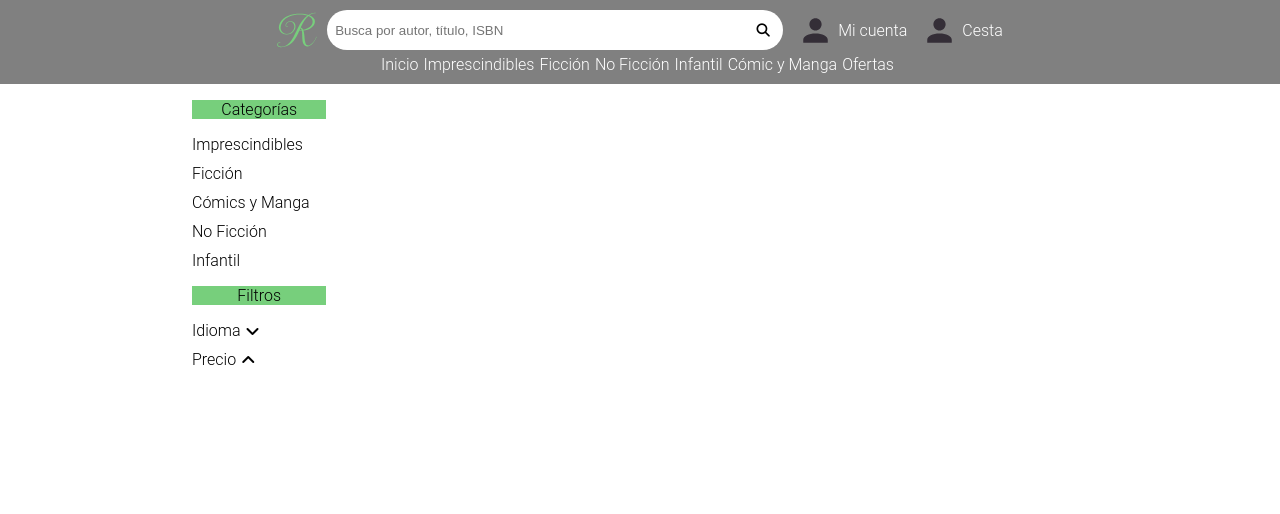
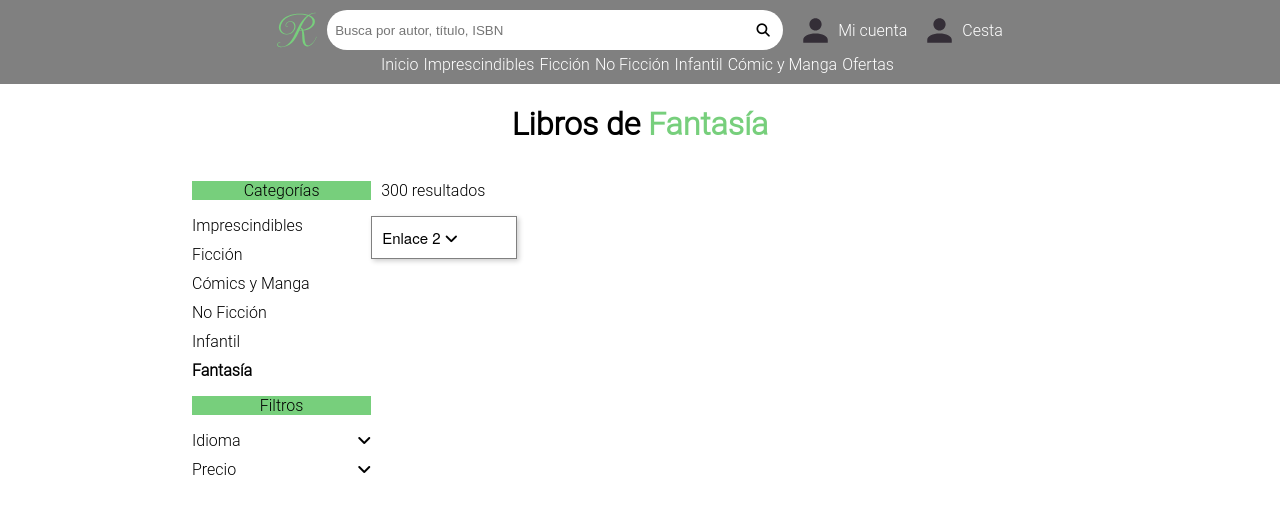
Before and after one commit to 0xMGuerra/TestTemplate, an Angular app: page / in a window 1280 px wide. Shown: the top 514 px of the page. Built offline with nearby package versions, Linux system fonts and the light colour scheme.

Commit message:
first version menu desplegable

```diff
--- a/src/app/category/category.component.css
+++ b/src/app/category/category.component.css
@@ -1,15 +1,30 @@
 
+
+.main-category{
+  display: flex;
+  flex-direction: row;
+}
+
+.tittle{
+  display: flex;
+  justify-content: center;
+}
 .titulo-categorias {
   background-color: #77CF7C; /* Color de fondo verde */
   text-align: center;
-  width: 15%;
 }
 
+.ajustes{
+  width: 20%;
+}
+
+.resultados{
+  width: 80%;
+}
 ul {
   list-style-type: none;
   margin: 0;
   padding: 0;
-  text-align: start;
 }
 
 li {
@@ -29,7 +44,8 @@ a {
 
 .item {
   display: flex;
-  align-items: center;
+  width: 100%;
+  height: 100%;
   margin-bottom: 10px;
 }
 
@@ -38,5 +54,82 @@ a {
 }
 
 .icono {
-  margin-left: 5px;
+  margin-left: auto;
+  margin-top: auto;
+  margin-bottom: auto;
 }
+
+.parametro{
+  margin: 0px;
+}
+
+
+body {
+  font-family: Arial, sans-serif;
+}
+
+
+
+
+/* items del menu */
+
+
+#menu {
+  border: 1px solid gray;
+  box-shadow: 2px 2px 5px rgba(0, 0, 0, 0.2);
+  position:relative;
+  width: 20%;
+  margin:0;
+  padding:0;
+}
+
+/* enlaces del menu */
+
+#menu a {
+  display:block;
+  text-decoration:none;
+  font-weight:400;
+  font-size:15px;
+  padding:10px;
+  font-family:"HelveticaNeue", "Helvetica Neue", Helvetica, Arial, sans-serif;
+}
+
+/* efecto al pasar el ratón por los items del menu */
+
+#menu:hover {
+  background:gray;
+}
+
+/* menu desplegable */
+
+#menu ul {
+  border: 1px solid gray;
+  box-shadow: 2px 2px 5px rgba(0, 0, 0, 0.2);
+  display:none;
+  position:absolute;
+  padding:0;
+}
+
+/* items del menu desplegable */
+
+#menu ul li{
+  float:none;
+  width:150px
+}
+
+/* enlaces de los items del menu desplegable */
+
+#menu ul a {
+  line-height:120%;
+  margin: 0px;
+}
+
+/* items del menu desplegable al pasar el ratón */
+
+#menu:hover > ul {
+  display:block;
+}
+
+#menu ul li:hover {
+  background:gray;
+}
--- a/src/app/category/category.component.html
+++ b/src/app/category/category.component.html
@@ -1,27 +1,49 @@
 <main>
-  <section>
-    <div class="titulo-categorias">
-      <p>Categorías</p>
+  <div class="tittle">
+    <h1 class="main-tittle-category">Libros de <span style="color: #77CF7C;" >Fantasía</span> </h1>
   </div>
+
+  <article class="main-category">
+
+    <section class="ajustes">
+      <p class="titulo-categorias">Categorías</p>
       <ul>
         <li><a href="#">Imprescindibles</a></li>
         <li><a href="#">Ficción</a></li>
         <li><a href="#">Cómics y Manga</a></li>
         <li><a href="#">No Ficción</a></li>
         <li><a href="#">Infantil</a></li>
+        <li style="font-weight: bold"><a href="#">Fantasía</a></li>
       </ul>
-    <div class="titulo-categorias">
-      <p>Filtros</p>
-    </div>
+      <p class="titulo-categorias">Filtros</p>
       <div class="menu">
         <div class="item">
-        <span>Idioma</span>
+          <p class="parametro">Idioma</p>
           <i class="fa-solid fa-angle-down icono"></i>
         </div>
         <div class="item">
-        <span>Precio</span>
-        <i class="fa-solid fa-angle-up icono"></i>
+          <p class="parametro">Precio</p>
+          <i class="fa-solid fa-angle-down icono"></i>
         </div>
       </div>
     </section>
+
+    <section class="resultados">
+      <p style="padding-left: 10px">300 resultados</p>
+
+      <nav id="menu">
+        <a href="#">
+          Enlace 2
+          <i class="fa-solid fa-angle-down icono"></i>
+        </a>
+        <ul>
+          <li><a href="#">Enlace 2.1</a></li>
+          <li><a href="#">Enlace 2.2</a></li>
+          <li><a href="#">Enlace 2.3</a></li>
+        </ul>
+      </nav>
+
+    </section>
+
+  </article>
 </main>
```
Lines whose indentation alone changed are shown as unchanged.
